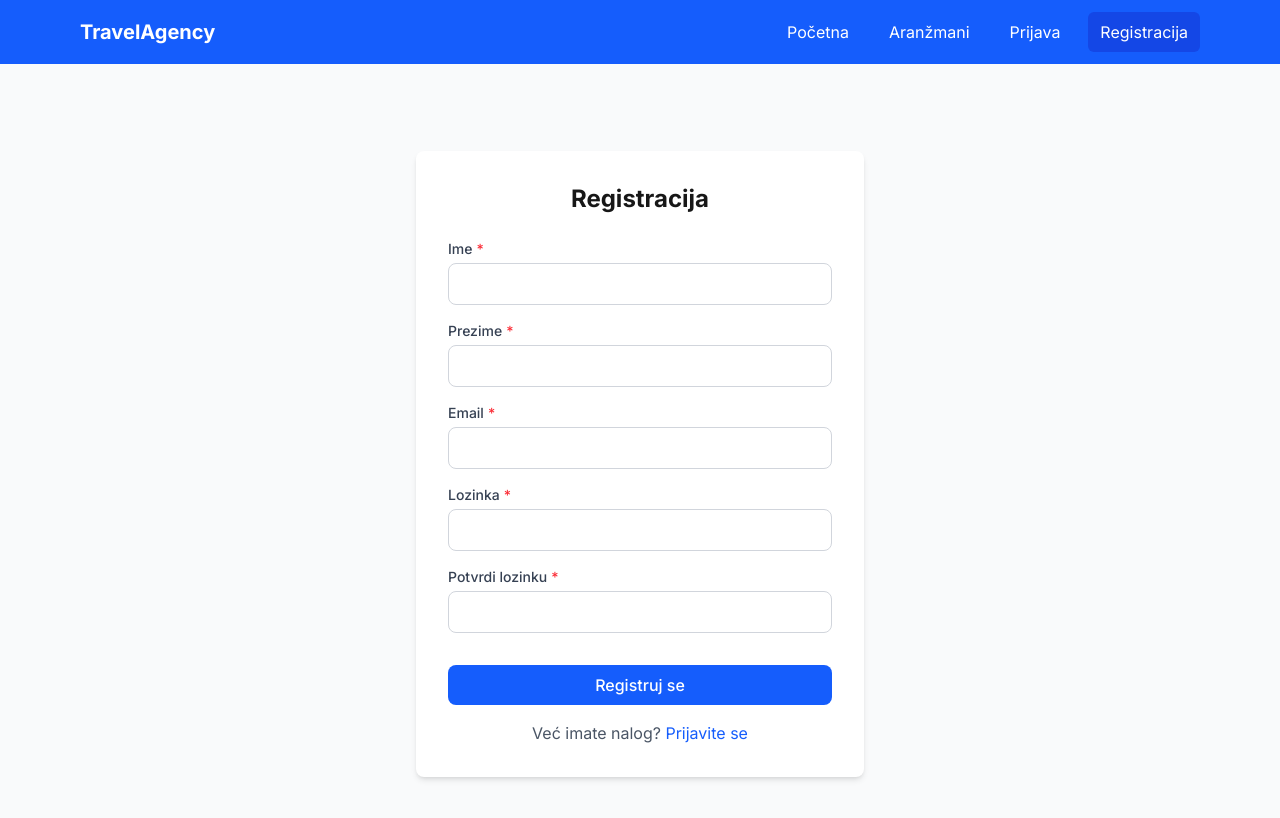
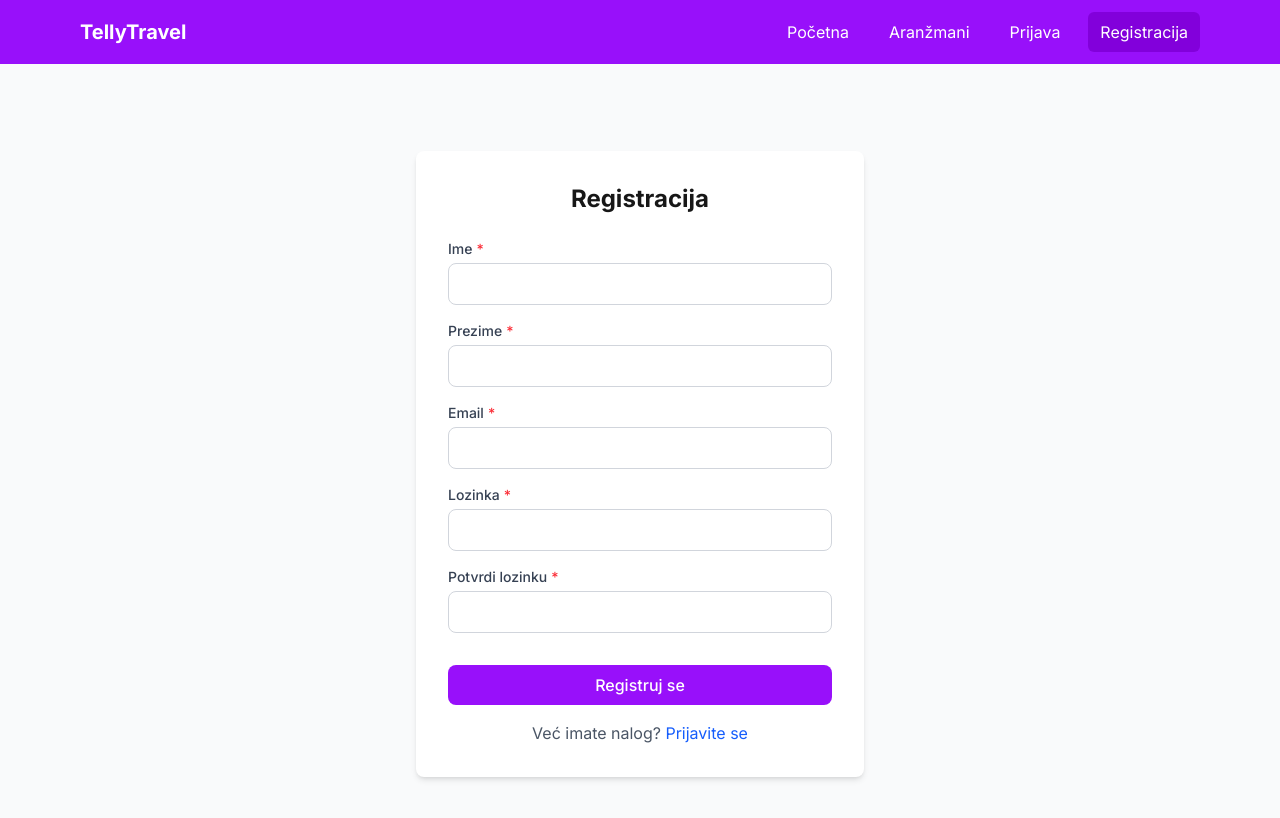
Before and after one commit to elab-development/internet-tehnologije-2025-vebapkzaturistickuagenciju_2022_0549, a Next.js app in the folder flashcards-webapp/: page /register in a window 1280 px wide. Shown: the top 818 px of the page. Built offline with nearby package versions, Linux system fonts and the light colour scheme.

Commit message:
Update branding to TallyTravel with purple theme

```diff
--- a/flashcards-webapp/src/app/layout.tsx
+++ b/flashcards-webapp/src/app/layout.tsx
@@ -6,7 +6,7 @@ import Navbar from '@/components/Navbar'
 const inter = Inter({ subsets: ['latin'] })
 
 export const metadata: Metadata = {
-  title: 'Travel Agency',
+  title: 'TellyTravel',
   description: 'Turistička agencija - rezervišite svoj odmor',
 }
 
--- a/flashcards-webapp/src/app/page.tsx
+++ b/flashcards-webapp/src/app/page.tsx
@@ -47,7 +47,7 @@ export default function HomePage() {
   return (
     <div className="max-w-6xl mx-auto px-4 py-8">
       <h1 className="text-3xl font-bold text-center mb-8">
-        Dobrodošli u Travel Agency
+        Dobrodošli u TellyTravel agenciju
       </h1>
       <p className="text-center text-gray-600 mb-8">
         Pronađite savršen aranžman za vaš odmor
--- a/flashcards-webapp/src/components/Button.tsx
+++ b/flashcards-webapp/src/components/Button.tsx
@@ -18,7 +18,7 @@ export default function Button({
   const baseStyles = 'px-4 py-2 rounded-lg font-medium transition-colors duration-200'
 
   const variants = {
-    primary: 'bg-blue-600 text-white hover:bg-blue-700 disabled:bg-blue-300',
+    primary: 'bg-purple-600 text-white hover:bg-purple-700 disabled:bg-purple-300',
     secondary: 'bg-gray-200 text-gray-800 hover:bg-gray-300 disabled:bg-gray-100',
     danger: 'bg-red-600 text-white hover:bg-red-700 disabled:bg-red-300'
   }
--- a/flashcards-webapp/src/components/Navbar.tsx
+++ b/flashcards-webapp/src/components/Navbar.tsx
@@ -9,18 +9,18 @@ export default function Navbar() {
   const isActive = (path: string) => pathname === path
 
   return (
-    <nav className="bg-blue-600 text-white shadow-lg">
+    <nav className="bg-purple-600 text-white shadow-lg">
       <div className="max-w-6xl mx-auto px-4">
         <div className="flex justify-between items-center h-16">
           <Link href="/" className="text-xl font-bold">
-            TravelAgency
+            TellyTravel
           </Link>
 
           <div className="flex space-x-4">
             <Link
               href="/"
               className={`px-3 py-2 rounded-md ${
-                isActive('/') ? 'bg-blue-700' : 'hover:bg-blue-500'
+                isActive('/') ? 'bg-purple-700' : 'hover:bg-purple-500'
               }`}
             >
               Početna
@@ -28,7 +28,7 @@ export default function Navbar() {
             <Link
               href="/arrangements"
               className={`px-3 py-2 rounded-md ${
-                isActive('/arrangements') ? 'bg-blue-700' : 'hover:bg-blue-500'
+                isActive('/arrangements') ? 'bg-purple-700' : 'hover:bg-purple-500'
               }`}
             >
               Aranžmani
@@ -36,7 +36,7 @@ export default function Navbar() {
             <Link
               href="/login"
               className={`px-3 py-2 rounded-md ${
-                isActive('/login') ? 'bg-blue-700' : 'hover:bg-blue-500'
+                isActive('/login') ? 'bg-purple-700' : 'hover:bg-purple-500'
               }`}
             >
               Prijava
@@ -44,7 +44,7 @@ export default function Navbar() {
             <Link
               href="/register"
               className={`px-3 py-2 rounded-md ${
-                isActive('/register') ? 'bg-blue-700' : 'hover:bg-blue-500'
+                isActive('/register') ? 'bg-purple-700' : 'hover:bg-purple-500'
               }`}
             >
               Registracija
```
